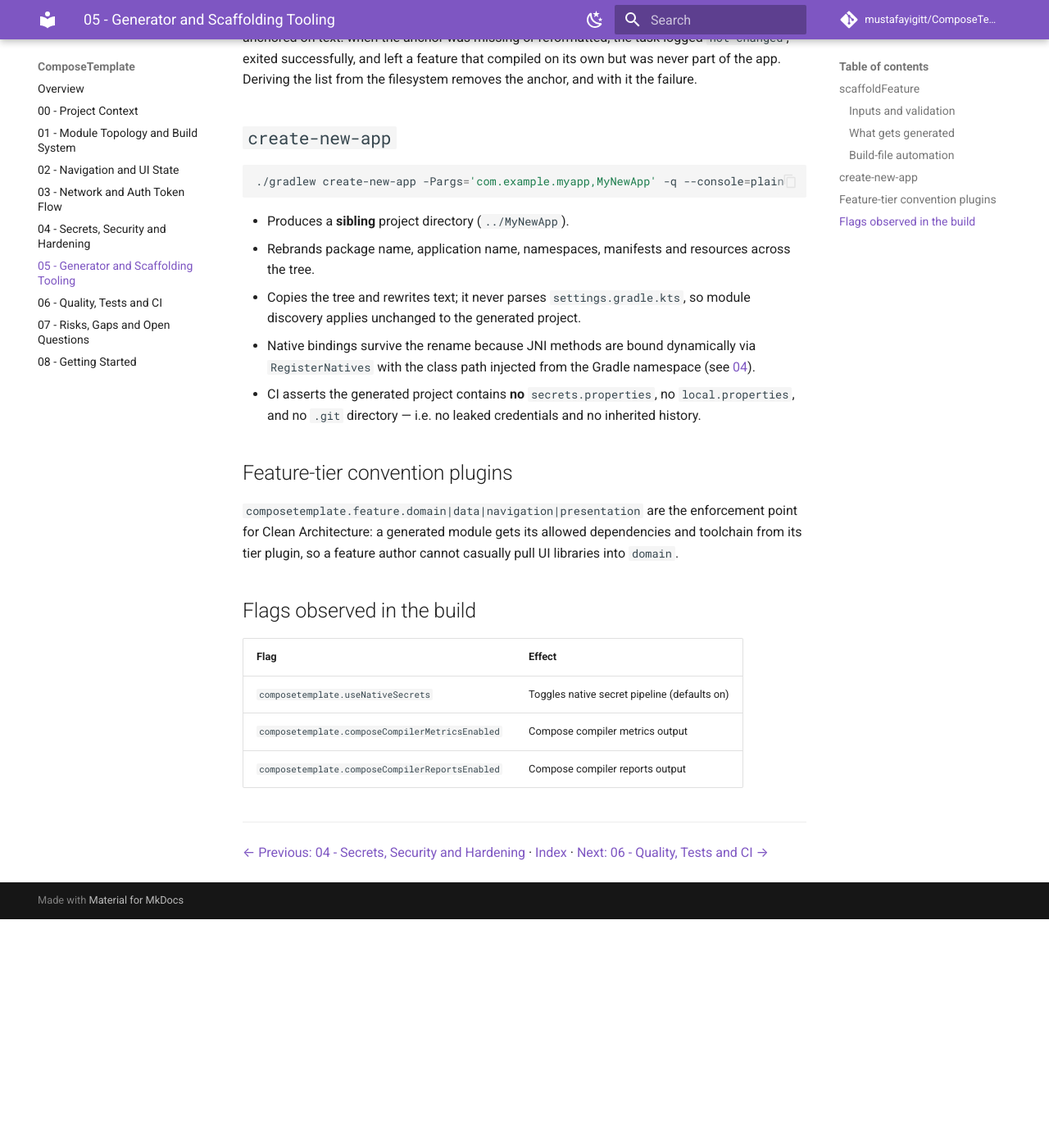
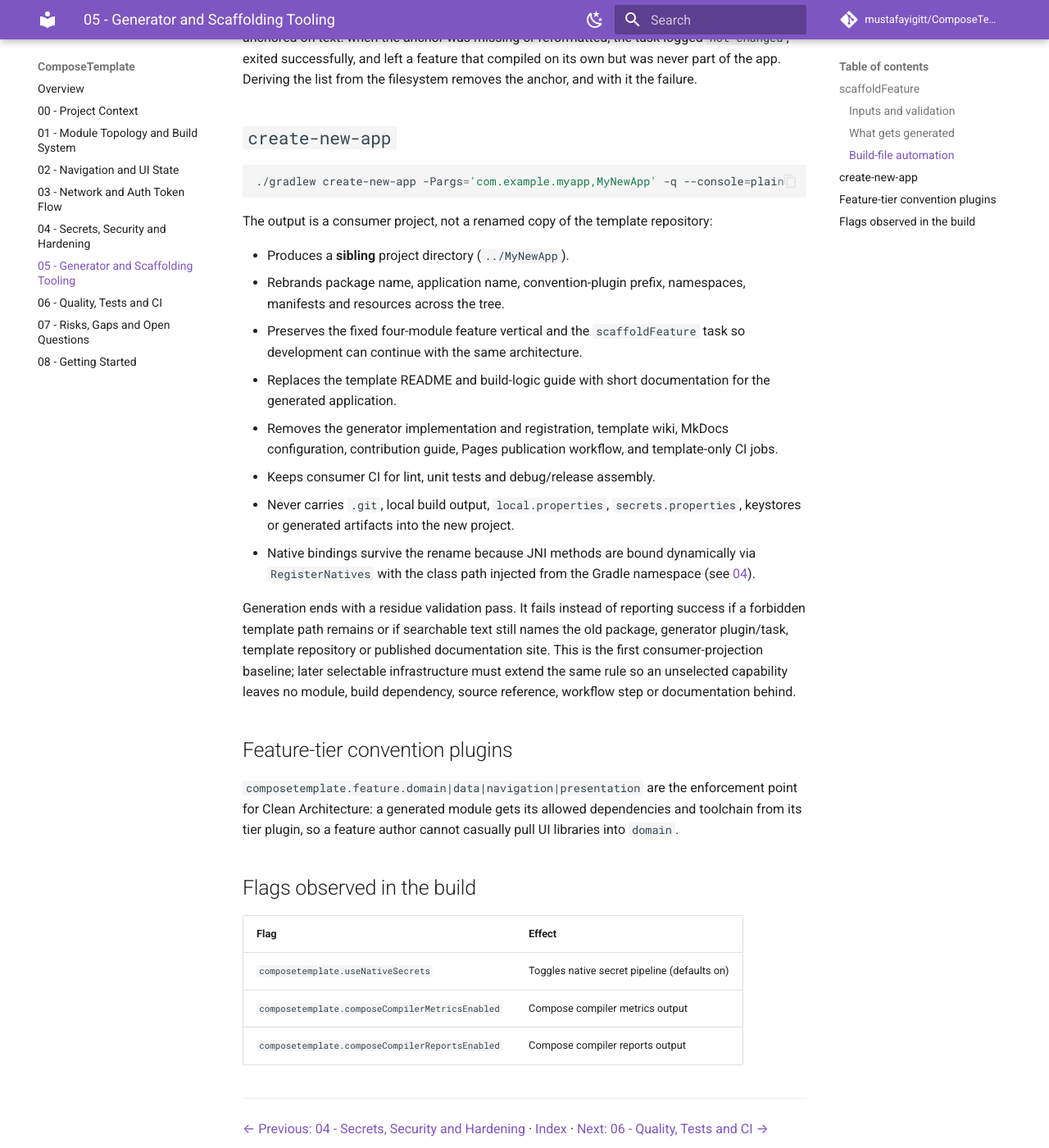
Before and after one commit to mustafayigitt/ComposeTemplate, an MkDocs documentation site: the page built from wiki/05-generator-and-scaffolding.md, in a window 1280 px wide and 1400 px high, scrolled down 1462 px. Shown: the whole window at 82% size. Built offline with MkDocs 1.6.1 and Material for MkDocs 9.7.7, drawn with Linux system fonts in a browser that asks for light colours; comment, search, counter and statistics services are not loaded; before the commit the page ends 2583 px from its top, so only the background shows below that.

Commit message:
docs: define the consumer project projection

````diff
--- a/wiki/05-generator-and-scaffolding.md
+++ b/wiki/05-generator-and-scaffolding.md
@@ -43,11 +43,18 @@ This replaces an earlier mechanism worth knowing about, because its failure mode
 ./gradlew create-new-app -Pargs='com.example.myapp,MyNewApp' -q --console=plain
 ```
 
+The output is a consumer project, not a renamed copy of the template repository:
+
 - Produces a **sibling** project directory (`../MyNewApp`).
-- Rebrands package name, application name, namespaces, manifests and resources across the tree.
-- Copies the tree and rewrites text; it never parses `settings.gradle.kts`, so module discovery applies unchanged to the generated project.
+- Rebrands package name, application name, convention-plugin prefix, namespaces, manifests and resources across the tree.
+- Preserves the fixed four-module feature vertical and the `scaffoldFeature` task so development can continue with the same architecture.
+- Replaces the template README and build-logic guide with short documentation for the generated application.
+- Removes the generator implementation and registration, template wiki, MkDocs configuration, contribution guide, Pages publication workflow, and template-only CI jobs.
+- Keeps consumer CI for lint, unit tests and debug/release assembly.
+- Never carries `.git`, local build output, `local.properties`, `secrets.properties`, keystores or generated artifacts into the new project.
 - Native bindings survive the rename because JNI methods are bound dynamically via `RegisterNatives` with the class path injected from the Gradle namespace (see [04](04-secrets-and-hardening.md)).
-- CI asserts the generated project contains **no** `secrets.properties`, no `local.properties`, and no `.git` directory — i.e. no leaked credentials and no inherited history.
+
+Generation ends with a residue validation pass. It fails instead of reporting success if a forbidden template path remains or if searchable text still names the old package, generator plugin/task, template repository or published documentation site. This is the first consumer-projection baseline; later selectable infrastructure must extend the same rule so an unselected capability leaves no module, build dependency, source reference, workflow step or documentation behind.
 
 ## Feature-tier convention plugins
 
````
